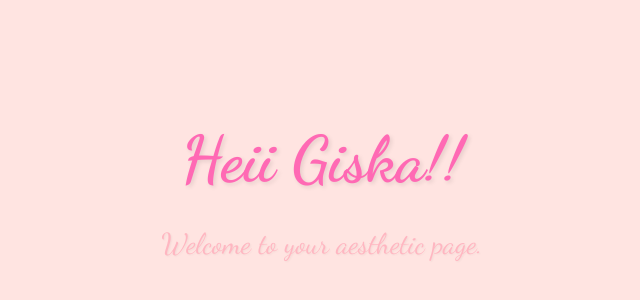
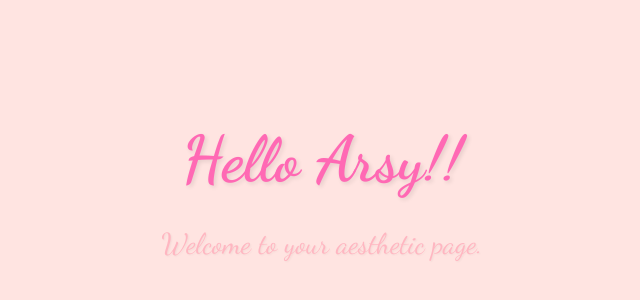
Before and after one commit to giskabeningstara/vercel-app-arsy-23421125, a plain HTML site: page index.html in a window 1280 px wide. Shown: the part 42-342 px from the top of the page, without its empty margins (318-958 px from the left). Drawn offline with Linux system fonts and the light colour scheme.

Commit message:
Update index.html

```diff
--- a/index.html
+++ b/index.html
@@ -29,7 +29,8 @@
   </style>
 </head>
 <body>
-  <h1>Heii Giska!!</h1>
+  <h1>Hello Arsy!!</h1>
   <p>Welcome to your aesthetic page.</p>
 </body>
+
 </html>
```
